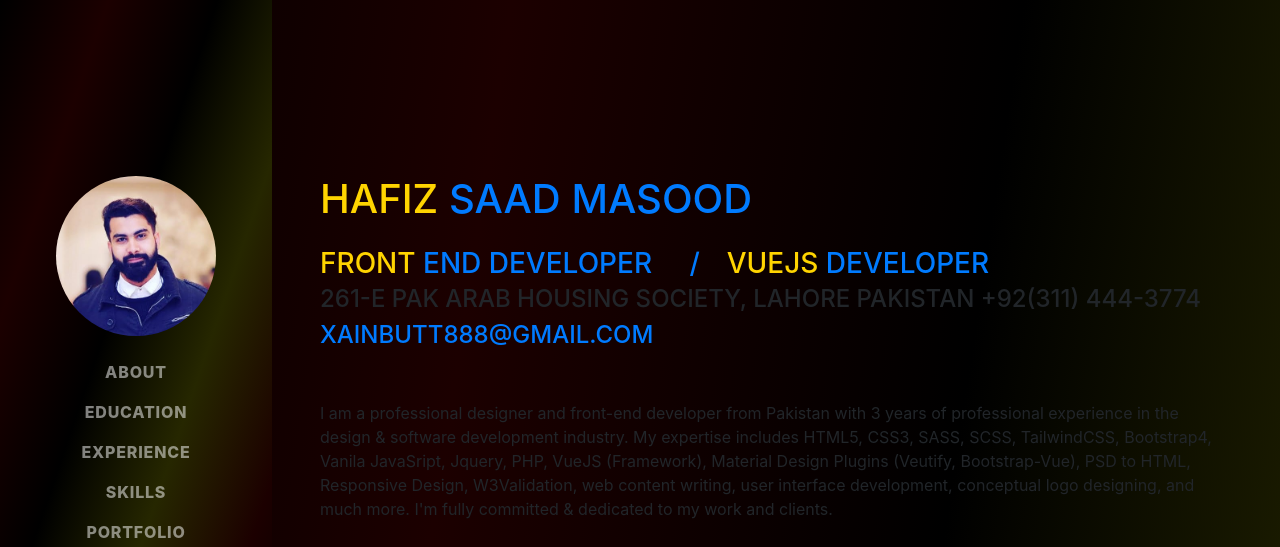
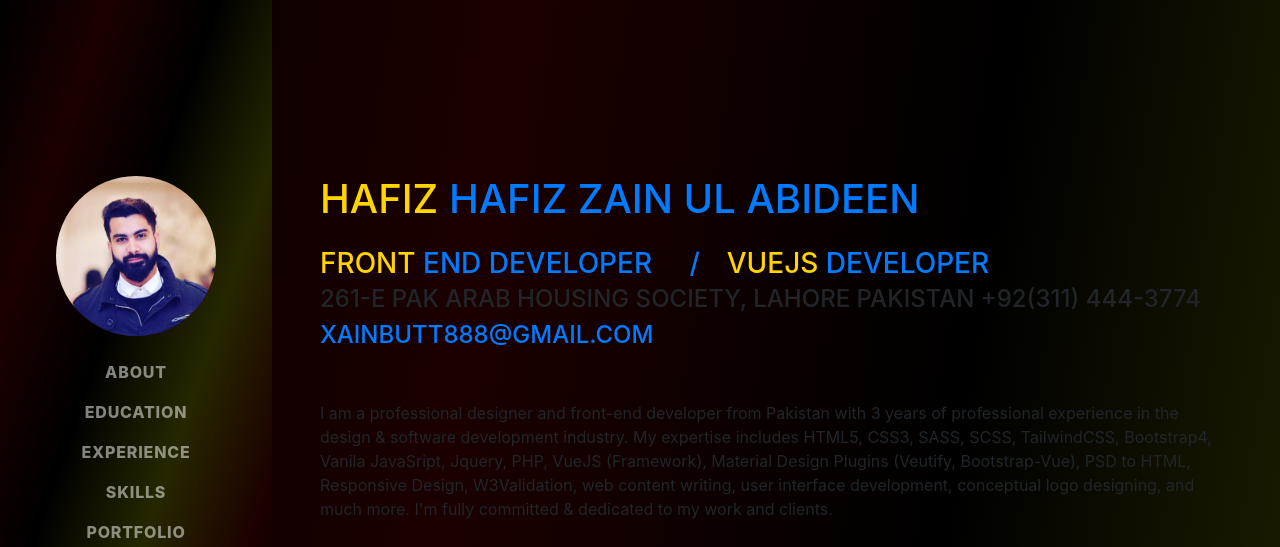
Before and after one commit to xainbutt888/portfolio, a website with bundled scripts: page index.html in a window 1280 px wide. Shown: the top 547 px of the page. Built offline with nearby package versions, Linux system fonts and the light colour scheme; a web font is replaced by a local one.

Commit message:
name changed to Zain

```diff
--- a/index.html
+++ b/index.html
@@ -100,7 +100,7 @@
 				<div class="w-100">
 					<h1 class="mb-0">
 						Hafiz
-						<span class="text-primary">Saad Masood</span>
+						<span class="text-primary">Hafiz Zain Ul Abideen</span>
 					</h1>
 					<br />
 					<h3 class="mb-0 flex">
```
